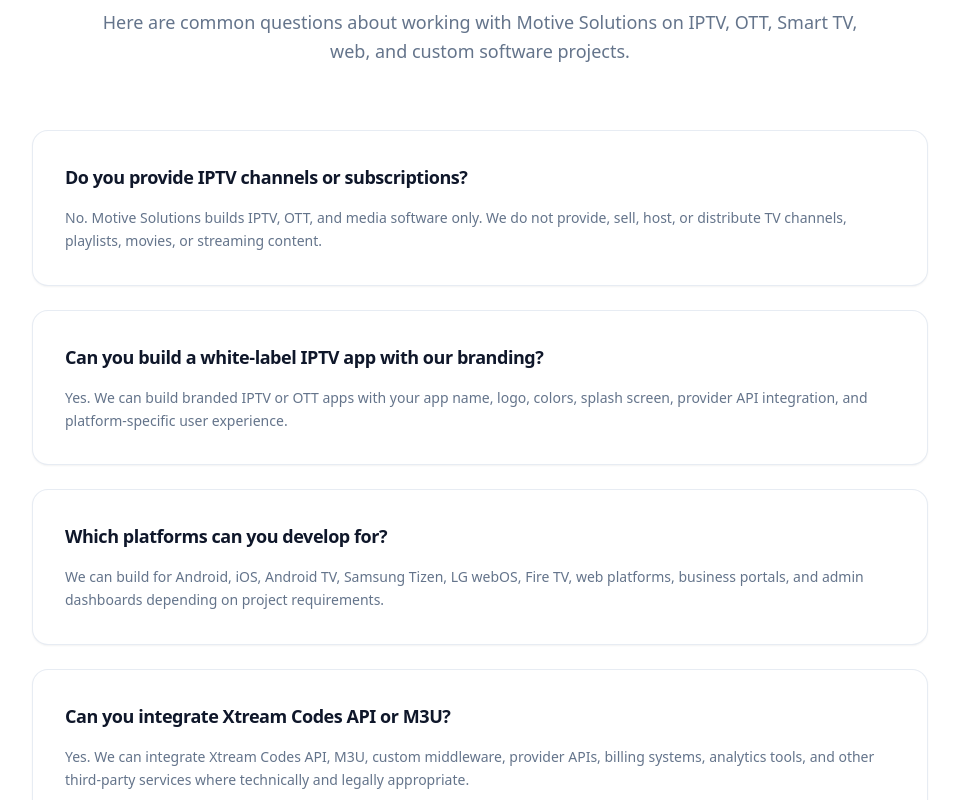
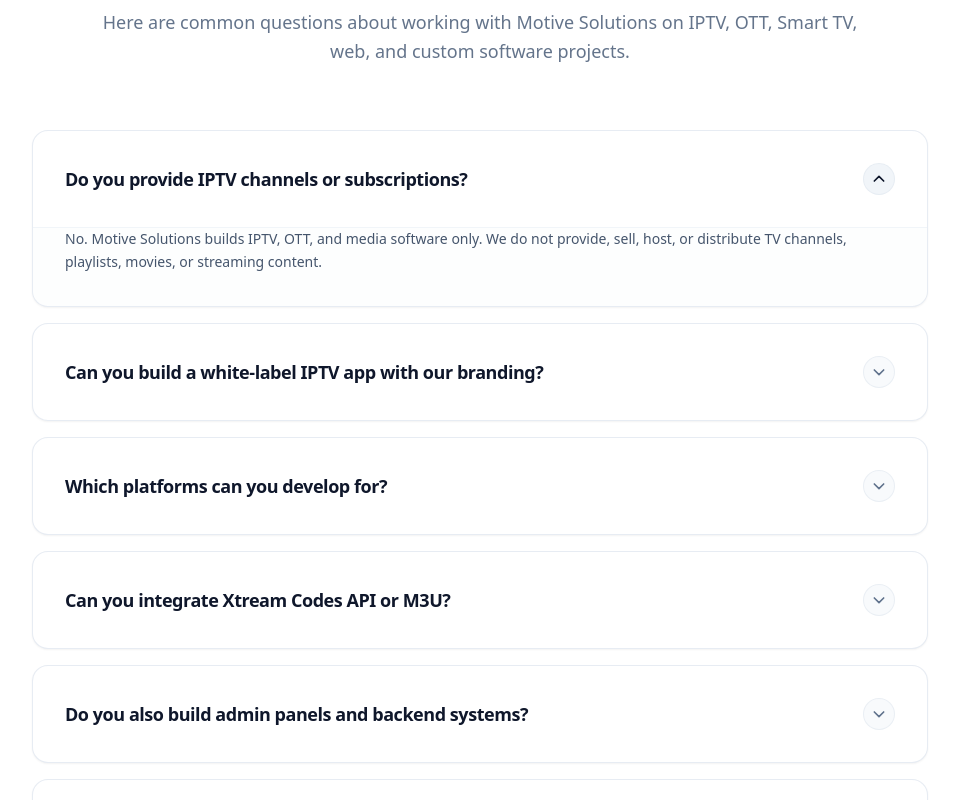
Before and after one commit to motivesolutionss/smartifly-smf, a Next.js app: page / in a window 1280 px wide. Shown: the part 8980-9780 px from the top of the page, without its empty margins (160-1119 px from the left). Built offline with nearby package versions, Linux system fonts and the light colour scheme.

Commit message:
feat: make FAQ section interactive collapsible accordions

```diff
--- a/src/sections/home/FaqSection.tsx
+++ b/src/sections/home/FaqSection.tsx
@@ -1,11 +1,19 @@
+"use client";
+
 import * as React from "react";
 import Section from "@/components/common/Section";
 import Container from "@/components/common/Container";
 import SectionHeader from "@/components/common/SectionHeader";
-import { Card, CardHeader, CardTitle, CardDescription } from "@/components/ui/Card";
+import { Card, CardTitle } from "@/components/ui/Card";
 import { FAQS } from "@/data/faqs";
 
 export default function FaqSection() {
+  const [activeIndex, setActiveIndex] = React.useState<number | null>(0);
+
+  const toggleFaq = (index: number) => {
+    setActiveIndex(activeIndex === index ? null : index);
+  };
+
   return (
     <Section variant="default" id="faqs-section">
       <Container>
@@ -16,19 +24,44 @@ export default function FaqSection() {
           align="center"
         />
 
-        <div className="max-w-4xl mx-auto space-y-6">
-          {FAQS.map((faq) => (
-            <Card key={faq.id} hoverable={false} className="bg-white border border-border/80">
-              <CardHeader className="p-6 md:p-8">
-                <CardTitle className="text-base md:text-lg font-bold text-foreground mb-2">
-                  {faq.question}
-                </CardTitle>
-                <CardDescription className="text-sm leading-relaxed text-muted-foreground mt-2">
-                  {faq.answer}
-                </CardDescription>
-              </CardHeader>
-            </Card>
-          ))}
+        <div className="max-w-4xl mx-auto space-y-4">
+          {FAQS.map((faq, index) => {
+            const isOpen = activeIndex === index;
+            return (
+              <Card
+                key={faq.id}
+                hoverable={false}
+                className="bg-white border border-border/80 overflow-hidden shadow-xs hover:border-slate-300 transition-colors"
+              >
+                <button
+                  onClick={() => toggleFaq(index)}
+                  className="w-full text-left p-6 md:p-8 flex items-center justify-between gap-4 cursor-pointer focus:outline-none"
+                  aria-expanded={isOpen}
+                >
+                  <CardTitle className="text-base md:text-lg font-bold text-slate-900 pr-4">
+                    {faq.question}
+                  </CardTitle>
+                  <div
+                    className={`w-8 h-8 rounded-full bg-slate-50 border border-slate-200/60 flex items-center justify-center text-slate-500 flex-shrink-0 transition-all duration-250 ${
+                      isOpen ? "rotate-180 bg-slate-100 text-slate-900" : ""
+                    }`}
+                  >
+                    <svg className="w-4 h-4" fill="none" viewBox="0 0 24 24" stroke="currentColor" strokeWidth={2.5}>
+                      <path strokeLinecap="round" strokeLinejoin="round" d="M19 9l-7 7-7-7" />
+                    </svg>
+                  </div>
+                </button>
+
+                {isOpen && (
+                  <div className="px-6 md:px-8 pb-6 md:pb-8 border-t border-slate-100 bg-slate-50/30 animate-in fade-in slide-in-from-top-2 duration-200">
+                    <p className="text-sm leading-relaxed text-slate-600">
+                      {faq.answer}
+                    </p>
+                  </div>
+                )}
+              </Card>
+            );
+          })}
         </div>
       </Container>
     </Section>
```
